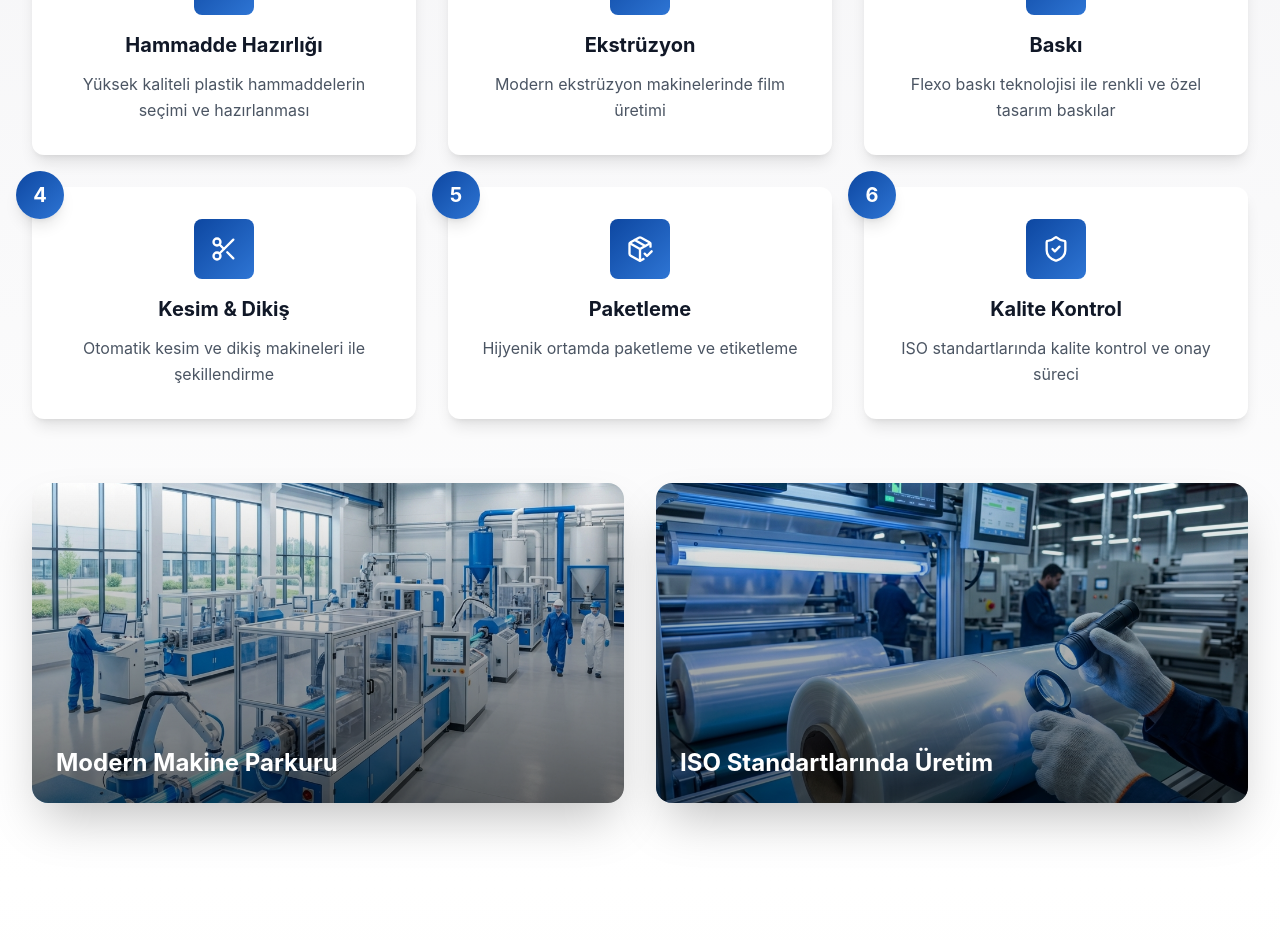
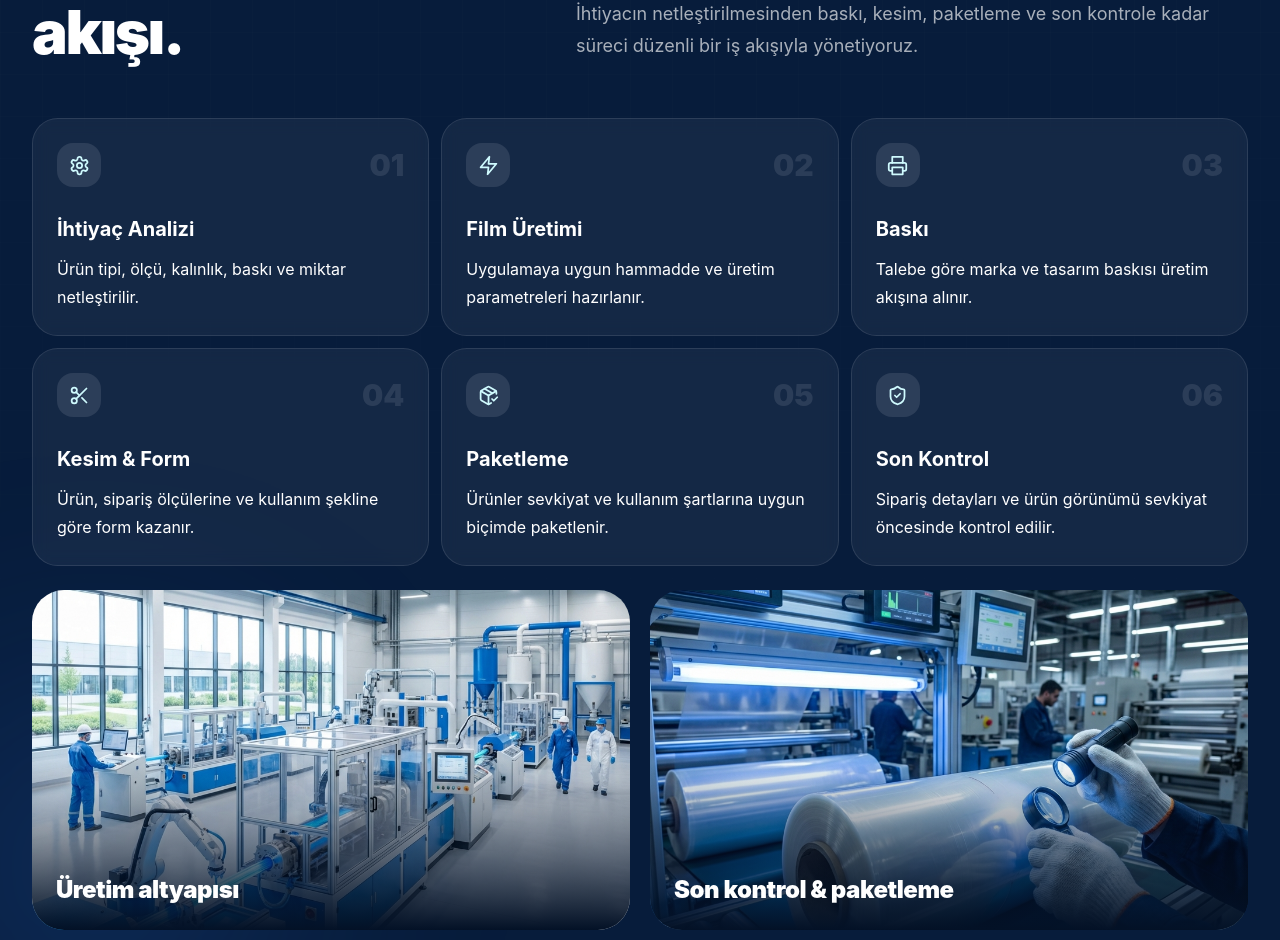
Before and after one commit to KayaErtug/ser-plastik, a React (Vite) app: page / in a window 1280 px wide. Shown: the part 3352-4292 px from the top of the page. Built offline with nearby package versions, Linux system fonts and the light colour scheme; no server answers.

Commit message:
Redesign bilingual production workflow

```diff
--- a/src/components/Production.tsx
+++ b/src/components/Production.tsx
@@ -1,94 +1,109 @@
-import { Zap, Printer, Scissors, PackageCheck, ShieldCheck, Settings } from 'lucide-react';
+import { PackageCheck, Printer, Scissors, Settings, ShieldCheck, Zap } from "lucide-react";
+import { useLanguage } from "../LanguageContext";
 
 export default function Production() {
+  const { language } = useLanguage();
+
+  const copy = {
+    tr: {
+      eyebrow: "Üretim",
+      title: "Siparişten sevkiyata kontrollü üretim akışı.",
+      description:
+        "İhtiyacın netleştirilmesinden baskı, kesim, paketleme ve son kontrole kadar süreci düzenli bir iş akışıyla yönetiyoruz.",
+      machine: "Üretim altyapısı",
+      quality: "Son kontrol & paketleme",
+    },
+    en: {
+      eyebrow: "Production",
+      title: "A controlled workflow from order to dispatch.",
+      description:
+        "From requirement clarification to printing, cutting, packing and final checks, we manage production through a clear operational flow.",
+      machine: "Production infrastructure",
+      quality: "Final check & packing",
+    },
+  }[language];
+
   const steps = [
     {
       icon: Settings,
-      title: 'Hammadde Hazırlığı',
-      description: 'Yüksek kaliteli plastik hammaddelerin seçimi ve hazırlanması'
+      tr: ["İhtiyaç Analizi", "Ürün tipi, ölçü, kalınlık, baskı ve miktar netleştirilir."],
+      en: ["Requirement Review", "Product type, dimensions, thickness, print and quantity are clarified."],
     },
     {
       icon: Zap,
-      title: 'Ekstrüzyon',
-      description: 'Modern ekstrüzyon makinelerinde film üretimi'
+      tr: ["Film Üretimi", "Uygulamaya uygun hammadde ve üretim parametreleri hazırlanır."],
+      en: ["Film Production", "Material and production parameters are prepared for the application."],
     },
     {
       icon: Printer,
-      title: 'Baskı',
-      description: 'Flexo baskı teknolojisi ile renkli ve özel tasarım baskılar'
+      tr: ["Baskı", "Talebe göre marka ve tasarım baskısı üretim akışına alınır."],
+      en: ["Printing", "Brand and artwork printing is added to the workflow when requested."],
     },
     {
       icon: Scissors,
-      title: 'Kesim & Dikiş',
-      description: 'Otomatik kesim ve dikiş makineleri ile şekillendirme'
+      tr: ["Kesim & Form", "Ürün, sipariş ölçülerine ve kullanım şekline göre form kazanır."],
+      en: ["Cutting & Forming", "The product is formed according to order dimensions and intended use."],
     },
     {
       icon: PackageCheck,
-      title: 'Paketleme',
-      description: 'Hijyenik ortamda paketleme ve etiketleme'
+      tr: ["Paketleme", "Ürünler sevkiyat ve kullanım şartlarına uygun biçimde paketlenir."],
+      en: ["Packing", "Products are packed according to handling and shipment requirements."],
     },
     {
       icon: ShieldCheck,
-      title: 'Kalite Kontrol',
-      description: 'ISO standartlarında kalite kontrol ve onay süreci'
-    }
+      tr: ["Son Kontrol", "Sipariş detayları ve ürün görünümü sevkiyat öncesinde kontrol edilir."],
+      en: ["Final Check", "Order details and product appearance are checked before dispatch."],
+    },
   ];
 
   return (
-    <section id="uretim" className="py-20 bg-gradient-to-b from-[#F4F4F6] to-white">
-      <div className="max-w-7xl mx-auto px-4 sm:px-6 lg:px-8">
-        <div className="text-center mb-16">
-          <h2 className="text-4xl sm:text-5xl font-bold text-[#0D47A1] mb-4">
-            Üretim Sürecimiz
-          </h2>
-          <div className="w-24 h-1 bg-[#D32F2F] mx-auto mb-6"></div>
-          <p className="text-xl text-gray-700 max-w-3xl mx-auto leading-relaxed">
-            Modern teknoloji ve kalite kontrol sistemleri ile üretim yapıyoruz
-          </p>
+    <section id="uretim" className="relative overflow-hidden bg-[#071c3b] py-24 text-white sm:py-32">
+      <div className="absolute inset-0 premium-grid opacity-20" />
+      <div className="absolute -left-24 bottom-0 h-96 w-96 rounded-full bg-blue-500/15 blur-[120px]" />
+
+      <div className="relative mx-auto max-w-7xl px-4 sm:px-6 lg:px-8">
+        <div className="grid gap-8 lg:grid-cols-[.85fr_1.15fr] lg:items-end">
+          <div>
+            <span className="section-kicker !text-cyan-200">{copy.eyebrow}</span>
+            <h2 className="mt-4 max-w-2xl text-4xl font-black tracking-[-.04em] sm:text-6xl">{copy.title}</h2>
+          </div>
+          <p className="max-w-2xl text-lg leading-8 text-white/65 lg:justify-self-end">{copy.description}</p>
         </div>
 
-        <div className="grid md:grid-cols-2 lg:grid-cols-3 gap-8 mb-16">
-          {steps.map((step, index) => (
-            <div
-              key={index}
-              className="relative bg-white p-8 rounded-xl shadow-lg hover:shadow-2xl transition-all duration-300 text-center"
-            >
-              <div className="absolute -top-4 -left-4 bg-gradient-to-br from-[#0D47A1] to-[#2E75D4] text-white w-12 h-12 rounded-full flex items-center justify-center font-bold text-xl shadow-lg">
-                {index + 1}
-              </div>
-              <div className="flex justify-center mb-4">
-                <div className="bg-gradient-to-br from-[#0D47A1] to-[#2E75D4] p-4 rounded-lg">
-                  <step.icon className="text-white" size={28} />
+        <div className="mt-14 grid gap-3 md:grid-cols-2 lg:grid-cols-3">
+          {steps.map((step, index) => {
+            const [title, description] = step[language];
+            const Icon = step.icon;
+
+            return (
+              <article
+                key={title}
+                className="group rounded-[1.6rem] border border-white/10 bg-white/[.055] p-6 backdrop-blur transition duration-500 hover:-translate-y-1 hover:border-cyan-200/25 hover:bg-white/[.085]"
+              >
+                <div className="flex items-center justify-between">
+                  <div className="flex h-11 w-11 items-center justify-center rounded-2xl bg-white/10 text-cyan-100">
+                    <Icon size={21} />
+                  </div>
+                  <span className="text-3xl font-black text-white/10 transition group-hover:text-white/20">0{index + 1}</span>
                 </div>
-              </div>
-              <h3 className="text-xl font-bold text-gray-900 mb-3">{step.title}</h3>
-              <p className="text-gray-600 leading-relaxed">{step.description}</p>
+                <h3 className="mt-7 text-xl font-bold">{title}</h3>
+                <p className="mt-3 leading-7 text-white/58">{description}</p>
+              </article>
+            );
+          })}
+        </div>
+
+        <div className="mt-6 grid gap-5 lg:grid-cols-2">
+          {[
+            ["/images/production-line.png", copy.machine],
+            ["/images/quality-control.png", copy.quality],
+          ].map(([image, label]) => (
+            <div key={image} className="group relative h-[340px] overflow-hidden rounded-[2rem]">
+              <img src={image} alt={label} className="h-full w-full object-cover transition duration-1000 group-hover:scale-105" />
+              <div className="absolute inset-0 bg-gradient-to-t from-[#031126] via-transparent to-transparent" />
+              <p className="absolute bottom-6 left-6 text-2xl font-black tracking-[-.02em]">{label}</p>
             </div>
           ))}
-        </div>
-
-        <div className="grid md:grid-cols-2 gap-8">
-          <div className="relative h-80 rounded-2xl overflow-hidden shadow-2xl">
-            <img
-              src="/images/production-line.png"
-              alt="Üretim Hattı"
-              className="w-full h-full object-cover"
-            />
-            <div className="absolute inset-0 bg-gradient-to-t from-black/60 to-transparent flex items-end p-6">
-              <h3 className="text-white text-2xl font-bold">Modern Makine Parkuru</h3>
-            </div>
-          </div>
-
-          <div className="relative h-80 rounded-2xl overflow-hidden shadow-2xl">
-            <img
-              src="/images/quality-control.png"
-              alt="Kalite Kontrol"
-              className="w-full h-full object-cover"
-            />
-            <div className="absolute inset-0 bg-gradient-to-t from-black/60 to-transparent flex items-end p-6">
-              <h3 className="text-white text-2xl font-bold">ISO Standartlarında Üretim</h3>
-            </div>
-          </div>
         </div>
       </div>
     </section>
```
